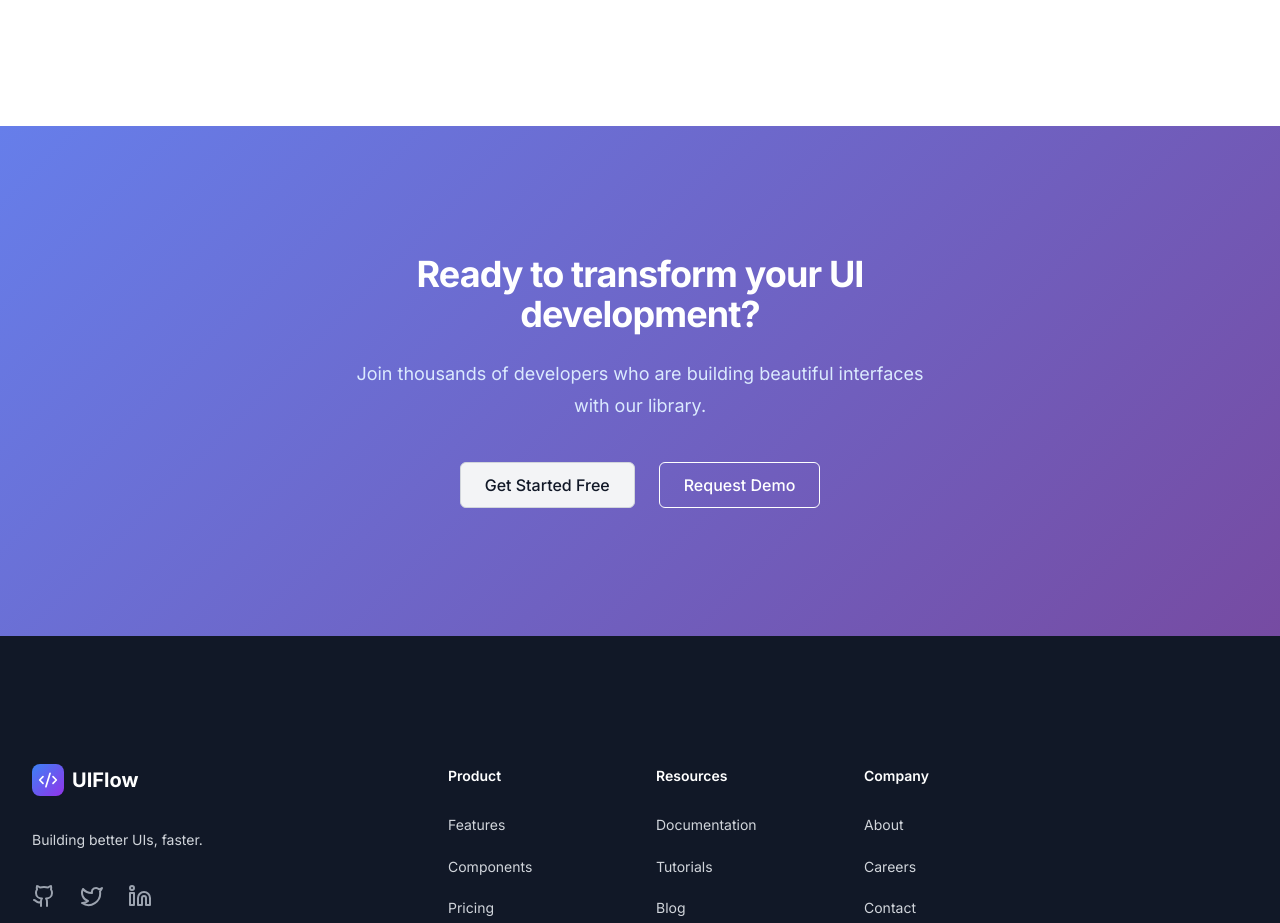
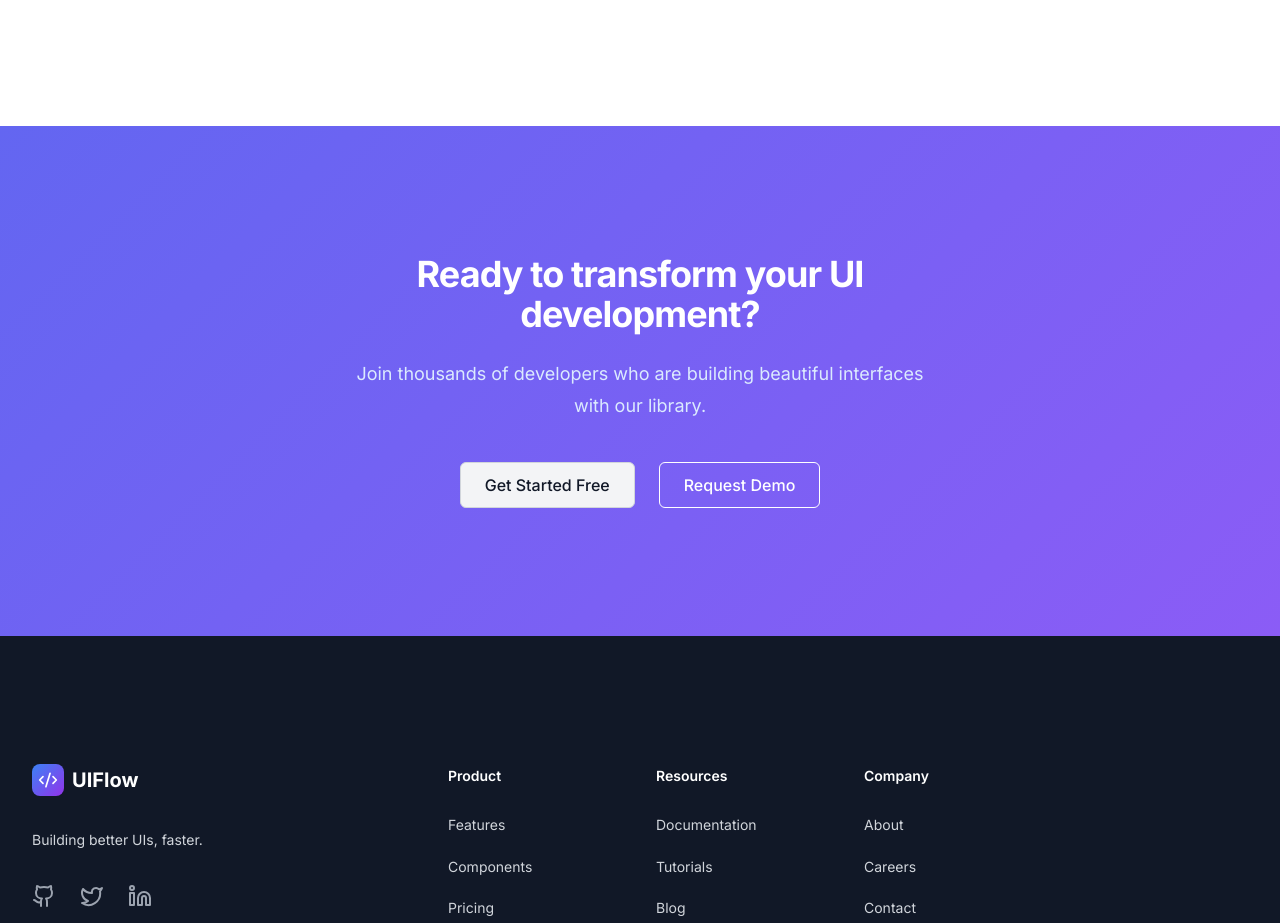
Before and after one commit to somo-dev/bee, a Next.js app: page / in a window 1280 px wide. Shown: the part 2980-3903 px from the top of the page. Built offline with nearby package versions, Linux system fonts and the light colour scheme.

Commit message:
css cahnged

```diff
--- a/src/app/globals.css
+++ b/src/app/globals.css
@@ -8,7 +8,8 @@
   }
 
   body {
-    font-family: -apple-system, BlinkMacSystemFont, 'Segoe UI', 'Roboto', 'Oxygen', 'Ubuntu', 'Cantarell', sans-serif;
+    font-family: -apple-system, BlinkMacSystemFont, "Segoe UI", "Roboto",
+      "Oxygen", "Ubuntu", "Cantarell", sans-serif;
     line-height: 1.6;
     color: #1a1a1a;
     background-color: #ffffff;
@@ -17,14 +18,15 @@
 
 @layer components {
   .gradient-bg {
-    background: linear-gradient(135deg, #667eea 0%, #764ba2 100%);
+    background: linear-gradient(135deg, #6366f1 0%, #8b5cf6 100%);
   }
 
   .code-block {
     background: #f8fafc;
     border: 1px solid #e2e8f0;
     border-radius: 8px;
-    font-family: 'SF Mono', Monaco, 'Cascadia Code', 'Roboto Mono', Consolas, 'Courier New', monospace;
+    font-family: "SF Mono", Monaco, "Cascadia Code", "Roboto Mono", Consolas,
+      "Courier New", monospace;
   }
 
   .component-card {
@@ -36,7 +38,8 @@
 
   .component-card:hover {
     border-color: #d1d5db;
-    box-shadow: 0 4px 6px -1px rgba(0, 0, 0, 0.1), 0 2px 4px -1px rgba(0, 0, 0, 0.06);
+    box-shadow: 0 4px 6px -1px rgba(0, 0, 0, 0.1),
+      0 2px 4px -1px rgba(0, 0, 0, 0.06);
   }
 
   .feature-icon {
@@ -67,3 +70,15 @@
 ::-webkit-scrollbar-thumb:hover {
   background: #94a3b8;
 }
+
+/* Ensure exact viewport height for hero section */
+.h-screen {
+  height: 100vh;
+  height: 100dvh; /* Dynamic viewport height for mobile browsers */
+}
+
+/* Pixel-perfect button focus states */
+button:focus-visible {
+  outline: 2px solid #6366f1;
+  outline-offset: 2px;
+}
```
